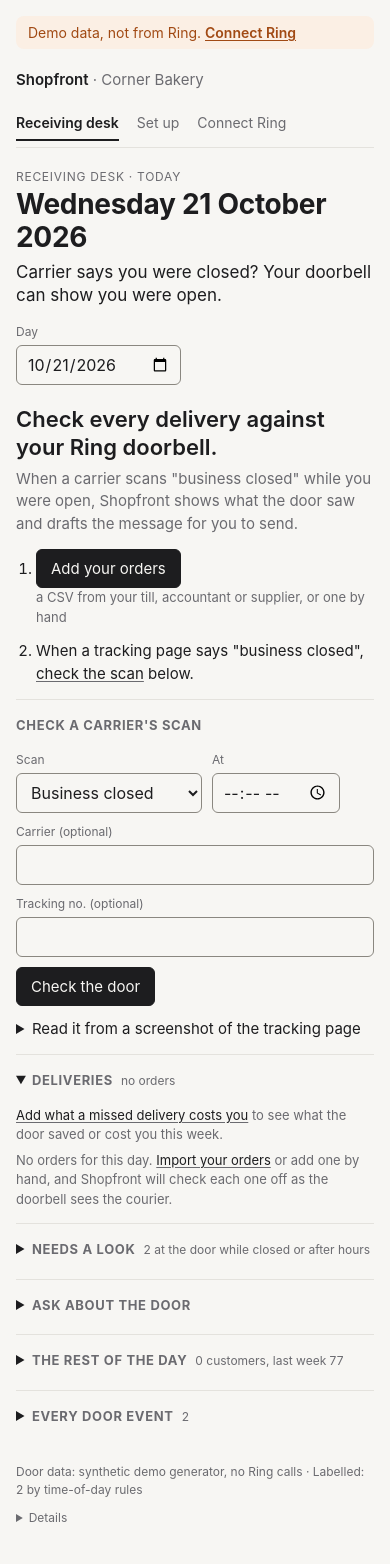
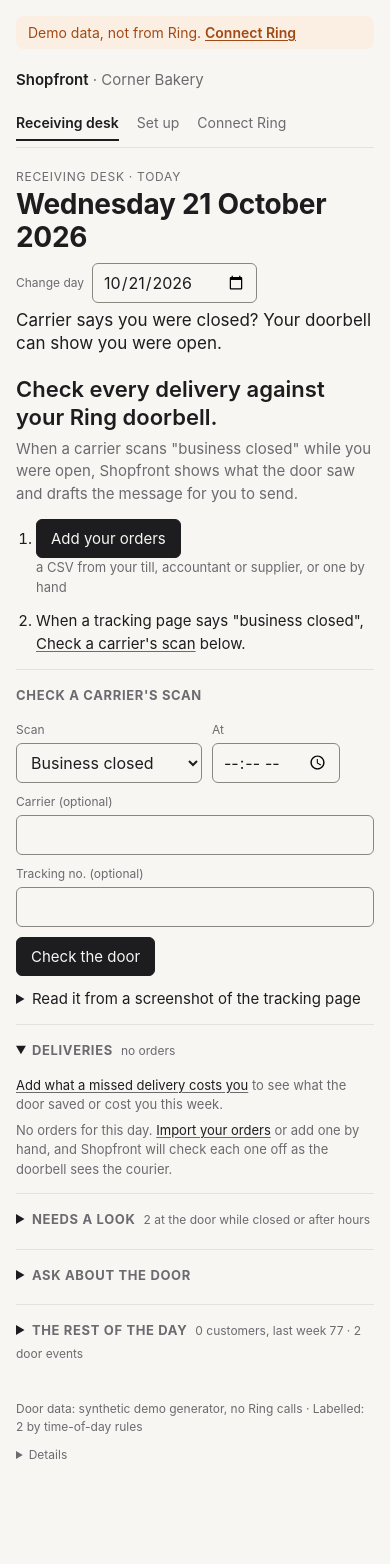
Before and after one commit to danielAsaboro/shopfront, a FastAPI app: page /?date=2026-10-21 in a window 390 px wide. Shown: the top 1564 px of the page. After the commit the page ends 1459 px from the top, so only its background shows below. Run offline with FastAPI, Linux system fonts and the light colour scheme.

Commit message:
Receiving desk: one carrier record under the verdict, the date by the title, fewer folds
- The carrier record was said twice (a summary line at the top, a "Carrier record and money" fold further
  down). It is one block under the verdict: each carrier's pattern this month, the kept scans under a
  toggle, the month's money once with its source, and a "Monthly report" button for the carrier's
  account manager.
- The date picker sits under the title on a phone (it fell between the record and the headline), and is
  labelled "Change day" so "10/20/2026" beside "Tuesday 20 October" reads as a control, not a second date.
- One name for the scan form: "Check a carrier's scan" (no "Check another scan" / "check the scan").
- Deliveries are open on every visit; "The rest of the day" and "Every door event" are one fold (#events).
- A page test failed for one minute a day: the pack's "Made ... at 07:00" matched "at 07:00".
Tests that pinned the old layout now pin the new one.

Co-Authored-By: Claude Opus 5.5 (1M context) <noreply@anthropic.com>
Claude-Session: https://claude.ai/code/session_01LL8DfUf345uuoUD8iGZ4bZ

```diff
--- a/app/templates/_style.html
+++ b/app/templates/_style.html
@@ -89,11 +89,13 @@
   .verdict .thumb img { width: 160px; }
   .verdict form.keep { display: inline-flex; gap: 8px; align-items: center; margin: 0; }
   /* The desk's top: title and date picker side by side; the verdict or the three steps under both.
-     On a phone the date picker drops below them, so the answer is in the first screen. */
+     On a phone the date picker sits right under the title, on one line (round 7: it fell between the carrier
+     record and the headline). */
   .desk-top { display: grid; grid-template-columns: minmax(0, 1fr) auto; column-gap: 12px; align-items: end; }
   .desk-top > .head-text { grid-column: 1; grid-row: 1; }
   .desk-top > .day-pick { grid-column: 2; grid-row: 1; }
-  .desk-top > section { grid-column: 1 / -1; }
+  .desk-top > section, .desk-top > .value { grid-column: 1 / -1; }
+  .day-pick .field { white-space: nowrap; }
   .steps3 { margin: 20px 0 4px; }
   .steps3 ol { list-style: none; margin: 0; padding: 0; display: grid; grid-template-columns: repeat(3, minmax(0, 1fr));
                border-top: 1px solid var(--line); border-bottom: 1px solid var(--line); counter-reset: step; }
@@ -107,8 +109,10 @@
   .try-check .primary { margin: 0; }
   .try-demo { display: flex; flex-wrap: wrap; gap: 6px 12px; align-items: center; margin: 14px 0 0; }
   .try-demo button { margin: 0; }
-  .record .report-link { font-size: 13px; margin-left: 10px; }
   .record .carrier-line { margin-top: 8px; }
+  .record .kept-checks { margin-top: 0; }
+  .record .report-row { margin: 12px 0 0; display: flex; flex-wrap: wrap; gap: 6px 12px; align-items: center; font-size: 14px; }
+  .record .report-row .secondary { margin: 0; }
   .record .pattern { font-size: 17px; line-height: 1.35; font-weight: 600; margin: 0; }
   .record ul.kept { margin: 4px 0 0; padding-left: 18px; }
   .record ul.kept li { margin: 2px 0; }
@@ -205,11 +209,12 @@
   .facts1 > span + span::before { content: "·"; color: var(--muted); margin: 0 8px; }
   .facts1 .mk { font-weight: 700; } .facts1 .no .mk { color: var(--muted); }
   .facts1 .na, .facts3 .na { color: var(--muted); }  /* a neutral note, after the ticks: not a pass or a fail */
-  /* The carrier record's one line, second after the verdict */
+  /* The carrier record, second after the verdict: the block a shop takes to the carrier's account manager */
   .record-line { margin: 22px 0 0; padding-top: 12px; border-top: 1px solid var(--line); }
-  .record-line h2 { display: block; margin: 0 0 2px; }
-  .record-line p { margin: 0; font-size: 16px; line-height: 1.4; }
-  .record-line .report-link { white-space: nowrap; margin-left: 4px; }
+  .record-line h2 { margin: 0 0 2px; }
+  .record-line h2 + .badge { margin-left: 6px; vertical-align: 1px; }
+  .record-line .pattern { font-size: 16px; line-height: 1.4; }
+  .record-line .money { margin: 10px 0 0; }
   /* Everything below the verdict: named folds, one rule each */
   details.fold { border-top: 1px solid var(--line); padding-top: 10px; margin-top: 14px; }
   details.fold > summary { padding: 4px 0; }
@@ -220,7 +225,8 @@
   .verdict-src { margin: 8px 0 0; font-size: 12px; color: var(--muted); display: flex; gap: 8px; align-items: center; flex-wrap: wrap; }
   @media (max-width: 560px) {
     .desk-top { display: flex; flex-direction: column; align-items: stretch; }
-    .desk-top > .day-pick { order: 3; margin-top: 16px; align-self: flex-start; }
+    .desk-top > .day-pick { margin-top: 8px; align-self: flex-start; }
+    .day-pick .field { display: flex; align-items: center; gap: 8px; }
     .value-quiet { display: none; }
     .steps3 li { padding: 10px 8px 10px 0; } .steps3 li + li { padding-left: 8px; }
     .steps3 li strong { font-size: 14px; } .steps3 li .why { display: none; }
--- a/app/templates/dashboard.html
+++ b/app/templates/dashboard.html
@@ -11,17 +11,17 @@
 {% set per_miss = profile.redelivery_cost if profile.redelivery_cost is not none else dflt %}
 {% macro stake(o) %}{% if o and (o.amount or per_miss is not none) %}<p class="reason stake">At stake: {% if o.amount %}{{ o.order_ref or 'the order' }} from {{ o.supplier }}, {{ o.amount }} of stock{% endif %}{% if o.amount and per_miss is not none %}, and {% endif %}{% if per_miss is not none %}{{ 'your ' if profile.redelivery_cost is not none else 'about ' }}{{ profile.currency }}{{ '%.2f'|format(per_miss) }} for the redelivery{% if profile.redelivery_cost is none %} (survey average, <a href="{{ cost_source.url }}" rel="noopener">{{ cost_source.name }}</a>){% endif %}{% endif %}.</p>{% if o.amount %}{% if o.perishable %}<p class="reason stake lost"><strong>Lost trading:</strong> {{ o.order_ref or 'this order' }} is perishable, so all {{ o.amount }} is at risk if it isn't redelivered in time (the order's own value, from your orders), not only the redelivery fee.</p>{% else %}<form method="post" action="/deliveries/{{ o.id }}/perishable" class="keep perish"><input type="hidden" name="on" value="1"><input type="hidden" name="back" value="{{ request.url.path ~ '?' ~ request.url.query }}"><button type="submit" class="quiet">Perishable stock? Count {{ o.amount }} as at risk</button></form>{% endif %}{% endif %}{% endif %}{% endmacro %}
 {% if attempt and attempt.outcome in disputable %}{% set pack_href = "/dispute?date=" ~ b.date ~ "&at=" ~ asked_time ~ "&claim=" ~ attempt.claim ~ ("&carrier=" ~ carrier|urlencode if carrier else "") ~ ("&tracking=" ~ tracking|urlencode if tracking else "") %}{% endif %}
-  {# The top of the desk: on a phone the verdict (or the three steps) comes before the date picker #}
+  {# The top of the desk: the title and the date picker, then the verdict (or the three steps), then the record #}
   <div class="desk-top">
     <div class="head-text">
       <div class="eyebrow">Receiving desk{% if b.date|relative_day %} · {{ b.date|relative_day }}{% endif %}</div>
       <h1>{{ b.date|long_date }}</h1>
-      {% if not attempt %}<p class="value">Carrier says you were closed? Your doorbell can show you were open.</p>{% endif %}
     </div>
     <form method="get" class="no-print day-pick">
-      <label class="field">Day<input type="date" name="date" value="{{ b.date }}" onchange="this.form.submit()"></label>
+      <label class="field">Change day<input type="date" name="date" value="{{ b.date }}" onchange="this.form.submit()"></label>
       <noscript><button type="submit" class="secondary">Show</button></noscript>
     </form>
+    {% if not attempt %}<p class="value">Carrier says you were closed? Your doorbell can show you were open.</p>{% endif %}
     {% if attempt %}
     {# Verdict first (round 6): one sentence, one supporting line, the door as a picture and the next step.
        The reasoning and what's at stake sit under Details. #}
@@ -71,13 +71,23 @@
       {% endif %}
     </section>
     {% endif %}
-    {% if record %}
-    {# Second, after the verdict: the B2B edge in one line, each carrier's pattern this month and the printable
-       month for the carrier's account manager or a supplier. The checks and the money open below. #}
-    {% set more = record|length - 1 %}
-    <section class="record-line" id="record" aria-labelledby="recordh">
-      <h2 id="recordh">Carrier record, {{ b.date|month_name }}</h2>
-      <p>{{ record[0].summary }}{% if more %}; {{ more }} more carrier{{ 's' if more != 1 }}{% endif %}.{% if record|selectattr('demo')|list %} <span class="badge b-demo">demo</span>{% endif %} <a class="report-link" href="/report?month={{ (b.date|string)[:7] }}">Monthly report</a></p>
+    {% if record or month_money %}
+    {# Second, after the verdict: the carrier record, the one thing a shop takes to the carrier's account manager.
+       Each carrier's pattern this month, the money once (with its source), the kept scans under a toggle and the
+       printable month. Round 7: it was said twice, a summary line here and a fold further down. #}
+    {% set mm = month_money %}
+    <section class="record-line record" id="record" aria-labelledby="recordh">
+      <h2 id="recordh">Carrier record, {{ b.date|month_name }}</h2>{% if record|selectattr('demo')|list or (mm and mm.demo) %} <span class="badge b-demo">demo</span>{% endif %}
+      {% if not record %}<p class="pattern why">No carrier scans kept this month.</p>{% endif %}
+      {% for c in record %}<div class="carrier-line">
+        <p class="pattern">{{ c.summary }}.</p>
+        <details class="tech kept-checks"><summary>The {{ c.n }} kept scan{{ 's' if c.n != 1 }}</summary>
+        <ul class="kept why">{% for k in c.checks %}<li><a href="/?{{ {'date': k.day, 'attempt': k.at, 'claim': k.claim, 'carrier': k.carrier, 'tracking': k.tracking}|urlencode }}">{{ k.day|long_date }}, {{ k.at }}</a>{% if k.tracking %} · {{ k.tracking }}{% endif %}{% if k.order_ref %} · {{ k.order_ref }}{% if k.amount %} ({{ k.amount }}){% endif %}{% endif %} · {{ {'outcome': k.outcome}|verdict }} <form method="post" action="/checks/{{ k.id }}/delete" class="keep"><input type="hidden" name="back" value="/?date={{ b.date }}"><button type="submit" class="quiet" aria-label="Remove the {{ k.day }} {{ k.at }} check">Remove</button></form></li>{% endfor %}</ul>
+        </details>
+      </div>{% endfor %}
+      {% if mm %}<p class="money">{{ mm.month }} so far: {{ mm.disputed }} disputed scan{{ 's' if mm.disputed != 1 }}{% if mm.at_stake and mm.disputed %}, about {{ mm.at_stake }} of redeliveries at stake{% endif %}{% if mm.demo and mm.demo != mm.disputed %} ({{ mm.demo }} demo){% endif %}{% if mm.confirmed is not none %} · {{ mm.confirmed }} order{{ 's' if mm.confirmed != 1 }} with the courier confirmed at the door{% if mm.confirmed and mm.confirmed_value %}, about {{ mm.confirmed_value }} of redeliveries not needed{% endif %}{% endif %}.{% if mm.each %} <span class="why">At {{ mm.each }} each{% if mm.default %}, the survey average (<a href="{{ cost_source.url }}" rel="noopener">{{ cost_source.name }}</a>); <a href="/setup#shop">use your own number</a>{% else %}, your number{% endif %}.</span>{% endif %}</p>{% endif %}
+      {% if perishable_at_risk %}<p class="money lost"><strong>Lost trading:</strong> perishable stock behind those scans, {{ perishable_at_risk|join(', ') }}, at risk as well as the redelivery fees (each order's own value).</p>{% endif %}
+      {% if record %}<p class="report-row"><a class="secondary report-link" href="/report?month={{ (b.date|string)[:7] }}">Monthly report</a> <span class="why">one printable page for the carrier's account manager or your supplier</span></p>{% endif %}
     </section>
     {% endif %}
   </div>
@@ -93,7 +103,7 @@
     <p class="reason">When a carrier scans "business closed" while you were open, Shopfront shows what the door saw and drafts the message for you to send.</p>
     <ol class="next">
       <li><a class="primary" href="/setup#orders">Add your orders</a> <span class="why">a CSV from your till, accountant or supplier, or one by hand</span></li>
-      <li>When a tracking page says "business closed", <a href="#atth">check the scan</a> below.</li>
+      <li>When a tracking page says "business closed", <a href="#atth">Check a carrier's scan</a> below.</li>
     </ol>
   </section>
   {% elif not attempt %}
@@ -107,7 +117,7 @@
   {% endif %}
 
   <details class="block fold scan-check" id="check"{{ ' open' if not attempt and not demo_scan and not ring_down }}>
-    <summary><h2 id="atth">{{ "Check another scan" if attempt else "Check a carrier's scan" }}</h2></summary>
+    <summary><h2 id="atth">Check a carrier's scan</h2></summary>
     {% if ring_down %}
     <p class="why" style="margin:6px 0 0">Checking a scan needs the door history from Ring. <a href="/connect">Reconnect Ring</a>, then check it here.</p>
     {% else %}
@@ -123,27 +133,13 @@
     {% endif %}
   </details>
 
-  {% if record or month_money %}
-  <details class="block fold" id="record-more">
-    <summary><h2>Carrier record and money, {{ b.date|month_name }}</h2></summary>
-    <section class="record">
-    {% for c in record %}<div class="carrier-line">
-      <p class="pattern">{{ c.headline }}.</p>
-      <ul class="kept why">{% for k in c.checks %}<li><a href="/?{{ {'date': k.day, 'attempt': k.at, 'claim': k.claim, 'carrier': k.carrier, 'tracking': k.tracking}|urlencode }}">{{ k.day|long_date }}, {{ k.at }}</a>{% if k.tracking %} · {{ k.tracking }}{% endif %}{% if k.order_ref %} · {{ k.order_ref }}{% if k.amount %} ({{ k.amount }}){% endif %}{% endif %} · {{ {'outcome': k.outcome}|verdict }} <form method="post" action="/checks/{{ k.id }}/delete" class="keep"><input type="hidden" name="back" value="/?date={{ b.date }}"><button type="submit" class="quiet" aria-label="Remove the {{ k.day }} {{ k.at }} check">Remove</button></form></li>{% endfor %}</ul>
-    </div>{% endfor %}
-    {% set mm = month_money %}
-    {% if mm %}<p class="money">{{ mm.month }} so far: {{ mm.disputed }} disputed scan{{ 's' if mm.disputed != 1 }}{% if mm.at_stake and mm.disputed %}, about {{ mm.at_stake }} of redeliveries at stake{% endif %}{% if mm.demo and mm.demo != mm.disputed %} ({{ mm.demo }} demo){% endif %}{% if mm.confirmed is not none %} · {{ mm.confirmed }} order{{ 's' if mm.confirmed != 1 }} with the courier confirmed at the door{% if mm.confirmed and mm.confirmed_value %}, about {{ mm.confirmed_value }} of redeliveries not needed{% endif %}{% endif %}.{% if mm.each %} <span class="why">At {{ mm.each }} each{% if mm.default %}, the survey average (<a href="{{ cost_source.url }}" rel="noopener">{{ cost_source.name }}</a>); <a href="/setup#shop">use your own number</a>{% else %}, your number{% endif %}.</span>{% endif %}</p>{% endif %}
-    {% if perishable_at_risk %}<p class="money lost"><strong>Lost trading:</strong> perishable stock behind those scans, {{ perishable_at_risk|join(', ') }}, at risk as well as the redelivery fees (each order's own value).</p>{% endif %}
-    </section>
-  </details>
-  {% endif %}
-
   {# The receiving desk itself: the day's lines, the three figures and every order, under one named fold.
      A demo or replay badge is said once here, not on every row. #}
   {% set ns = namespace(said=[]) %}
   {% for x in rows %}{% set v = x.visit or (x.possible[0] if x.possible else none) %}{% if v %}{% set k = v.labelled_by|badge(v.event_source) %}{% if k in ('demo', 'replay') and k not in ns.said %}{% set ns.said = ns.said + [k] %}{% endif %}{% endif %}{% endfor %}
   {% set n_possible = r.expected|selectattr('status', 'equalto', 'possible')|list|length %}
-  <details class="block fold" id="deliveries"{{ ' open' if first_run and not attempt }}>
+  {# Open on every visit (round 7): the deliveries are the desk; the other folds stay closed #}
+  <details class="block fold" id="deliveries" open>
     <summary><h2 id="dlv">Deliveries</h2>{% if r.total %}<span class="legend">{% if n_possible %}{{ r.seen }} confirmed, {{ n_possible }} possible, of {{ r.total }} expected{% elif ring_down %}{{ r.seen }} of {{ r.total }} confirmed by webhook{% else %}{{ r.seen }} of {{ r.total }} expected reached the door{% endif %}</span>{% else %}<span class="legend">no orders</span>{% endif %}{% for k in ns.said %} <span class="badge b-{{ k }}">{{ k }}</span>{% endfor %}</summary>
     {% if lead and (attempt or lead|length > 1) %}
     <section class="lead">
@@ -238,9 +234,10 @@
   </details>
   {% endif %}
 
-  {% if not ring_down %}
-  <details class="block fold">
-    <summary><h2>The rest of the day</h2><span class="legend">{{ b.customers }} customers, last week {{ b.customers_last_week }}</span></summary>
+  {# The rest of the day and every door event, one fold (round 7: two small-caps headings for one day) #}
+  <details class="block fold" id="events">
+    <summary><h2>{{ "Every door event" if ring_down else "The rest of the day" }}</h2><span class="legend">{% if not ring_down %}{{ b.customers }} customers, last week {{ b.customers_last_week }} · {% endif %}{{ b.visits|length }} door event{{ 's' if b.visits|length != 1 }}</span></summary>
+    {% if not ring_down %}
     {% if rest %}<ul style="margin:10px 0 0;padding-left:18px">{% for line in rest %}<li>{{ line }}</li>{% endfor %}</ul>{% endif %}
     <p style="margin:16px 0 0"><span class="why">Customers by hour</span><span class="legend"><i style="background:var(--today)"></i>Today<i style="background:var(--lw)"></i>Same day last week</span></p>
     <div class="chart" role="img" aria-label="Customers per hour, today vs last week">
@@ -252,11 +249,8 @@
       {% endfor %}
     </div>
     <div class="axis" aria-hidden="true">{% for h in range(6, 23) %}<span>{{ h }}</span>{% endfor %}</div>
-  </details>
-  {% endif %}
-
-  <details class="block fold" id="events">
-    <summary><h2>Every door event</h2><span class="legend">{{ b.visits|length }}</span></summary>
+    <p style="margin:20px 0 0" class="why" id="every-event">Every door event, with what labelled it</p>
+    {% endif %}
     <table>
       <tr><th scope="col">Time</th><th scope="col">Ring event</th><th scope="col">Label</th><th scope="col" class="why">How we know</th></tr>
       {% for v in b.visits %}<tr><td class="t">{{ v.time }}</td><td>{{ v.kind }}</td><td{% if v.classifier not in ('ring', 'bedrock') %} class="muted"{% endif %}>{{ v.type|visit_label(v.classifier in ('ring', 'bedrock'), v.event_source) }}</td><td class="why">{{ v.classifier|how(v.reason, v.event_source) }}</td></tr>{% endfor %}
@@ -278,7 +272,7 @@
 {% block scripts %}
 <script>
 // "Carrier says closed?" on an order: fill the scan form from the order and go to it, no reload
-// "Check another scan" (and any link to the form) opens it first
+// "Check a carrier's scan" (and any link to the form) opens it first
 const scanCheck = document.getElementById("check");
 document.querySelectorAll('a[href="#atth"]').forEach(a => a.addEventListener("click", () => { if (scanCheck) scanCheck.open = true; }));
 document.querySelectorAll("a.claim-link").forEach(a => a.addEventListener("click", e => {
```
Also changed, not shown: tests/test_carrier_record.py (+4 -3 lines), tests/test_month_report.py (+10 -9 lines), tests/test_pages.py (+7 -4 lines), tests/test_reconcile.py (+1 -1 lines), tests/test_verdict_picture.py (+6 -3 lines).
